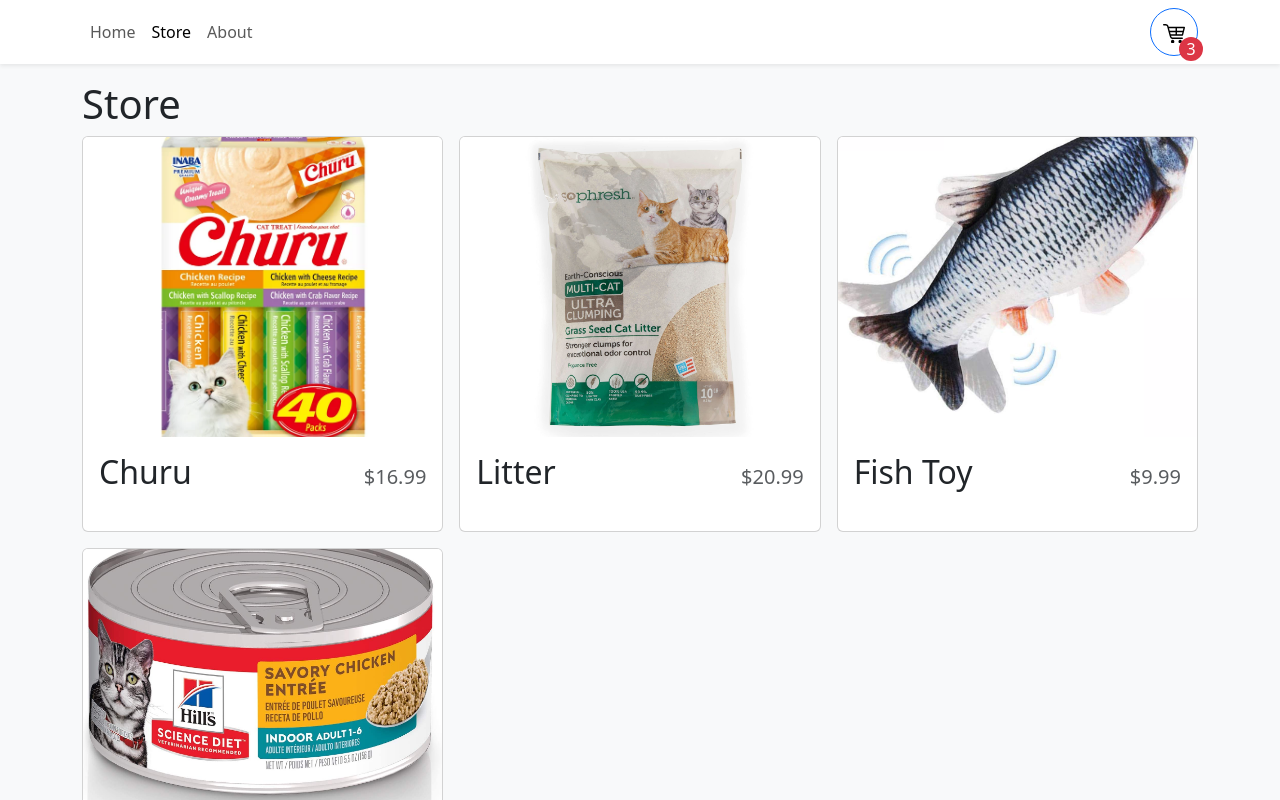
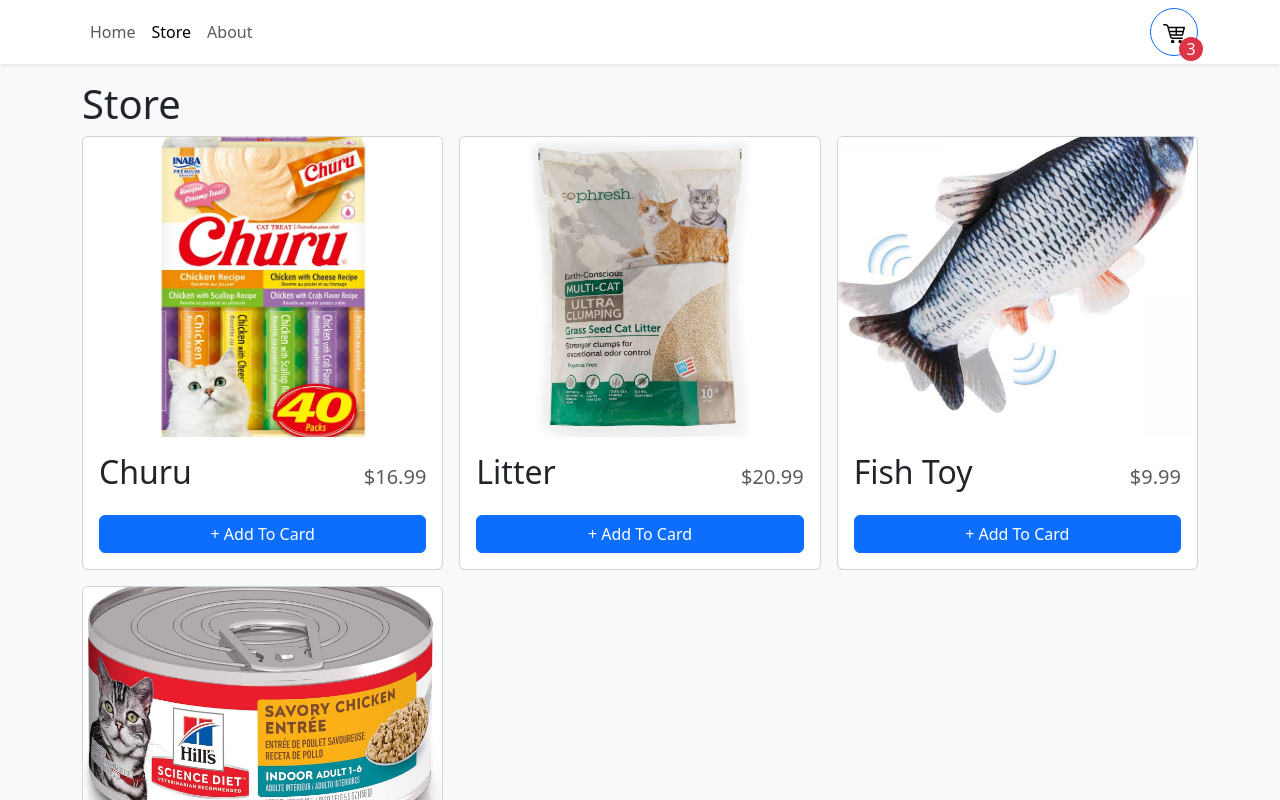
Before and after one commit to moris96/react-ts-ecommerce, a React (Vite) app: page /store in a window 1280 px wide. Shown: the top 800 px of the page. Built offline with nearby package versions, Linux system fonts and the light colour scheme.

Commit message:
added add to cart cards

```diff
--- a/src/components/StoreItem.tsx
+++ b/src/components/StoreItem.tsx
@@ -1,4 +1,4 @@
-import { Card } from "react-bootstrap"
+import { Button, Card } from "react-bootstrap"
 import { formatCurrency } from "../utilities/formatCurrency"
 
 type StoreItemProps = {
@@ -10,17 +10,33 @@
 
 export function StoreItem({ id, name, price, imgURL }: StoreItemProps) {
 
+    const quantity = 0
+
     return (
         <>
-        <Card>
+            <Card className="h-100">
                 <Card.Img variant="top" src={imgURL} height="300px" style={{ objectFit: "cover" }} />
                 <Card.Body className="d-flex flex-column">
                     <Card.Title className="d-flex justify-content-between align-items-baseline mb-4">
                         <span className="fs-2">{name}</span>
                         <span className="ms-2 text-muted">{formatCurrency(price)}</span>
                     </Card.Title>
+                    <div className="mt-auto">
+                        {quantity === 0 ? (
+                            <Button className="w-100">+ Add To Card</Button>
+                        ) : <div className="d-flex align-items-center flex-column" style={{ gap: ".5rem" }}>
+                            <div className="d-flex align-items-center justify-content-center" style={{ gap: ".5rem" }}>
+                                <Button>-</Button>
+                                <div>
+                                    <span className="fs-3">{quantity}</span> in cart
+                                </div>
+                                <Button>+</Button>
+                            </div>
+                            <Button variant="danger" size="sm">Remove</Button>
+                            </div>}
+                    </div>
                 </Card.Body>
             </Card>
         </>
-    )
-}
+    );
+};
```
Lines whose indentation alone changed are shown as unchanged.
